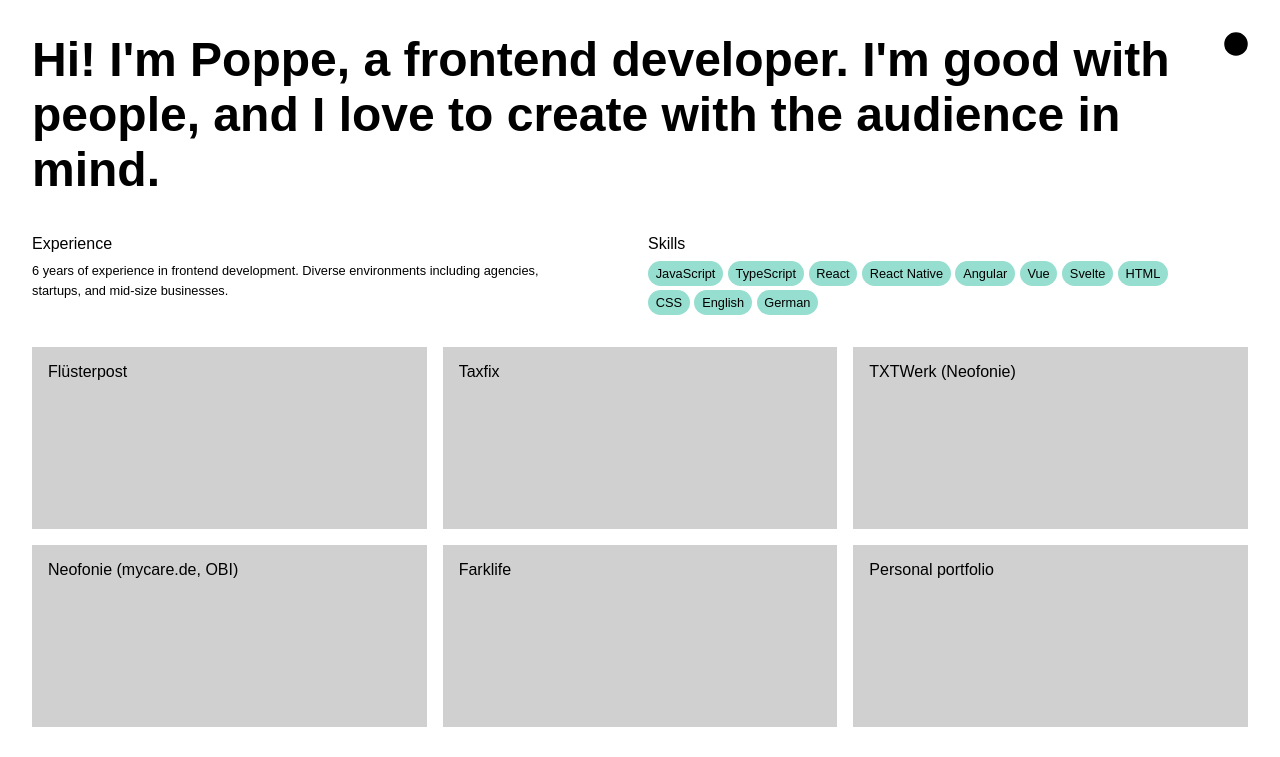
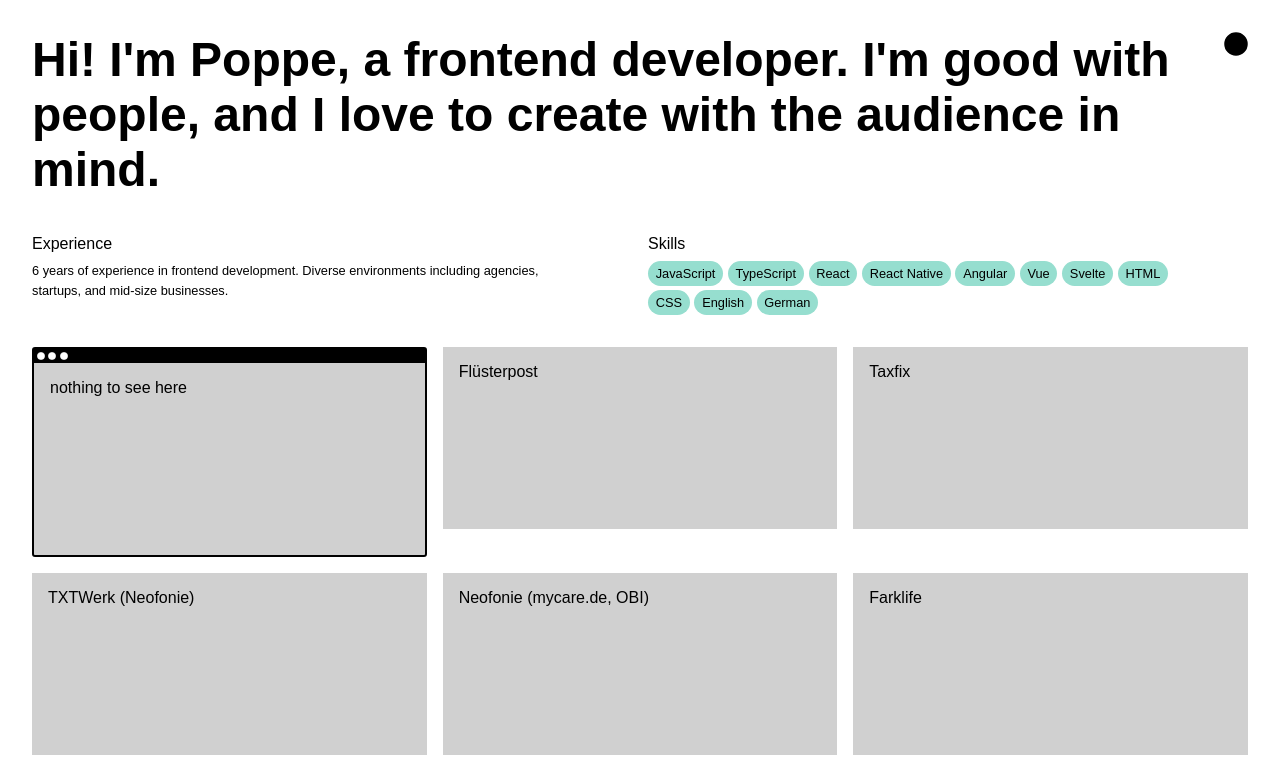
Before and after one commit to djpo/poppe-club, a SvelteKit app: page / in a window 1280 px wide. Shown: the top 757 px of the page. Built offline with nearby package versions, Linux system fonts and the light colour scheme.

Commit message:
create ProjectPreview with basic browser frame

```diff
--- a/src/global.css
+++ b/src/global.css
@@ -8,6 +8,7 @@
 
   --color-white: rgb(255, 255, 255);
   --color-black: rgb(0, 0, 0);
+  --color-gray-translucent: rgba(100, 100, 100, 0.3);
   --color-lightblack: rgb(43, 43, 43);
   --color-lightpink-1: rgb(253, 188, 227);
   --color-teal: rgb(52, 204, 205);
--- /dev/null
+++ b/src/lib/ProjectPreview.svelte
@@ -0,0 +1,46 @@
+<div class="border">
+  <div class="topbar">
+    {#each Array(3)}
+      <div class="fake-button">
+        <svg class="icon" viewBox="0 0 100 100">
+          <circle
+            stroke-width="8"
+            stroke="currentColor"
+            fill="currentColor"
+            cx="50"
+            cy="50"
+            r="45"
+          />
+        </svg>
+      </div>
+    {/each}
+  </div>
+  <div class="content">nothing to see here</div>
+</div>
+
+<style>
+  .border {
+    border: 2px solid var(--color-black);
+    border-radius: 3px;
+  }
+  .topbar {
+    background: var(--color-black);
+    display: flex;
+    gap: 0.2em;
+    padding: 0.2em;
+    color: var(--color-white);
+  }
+  .fake-button {
+    display: flex;
+  }
+  svg.icon {
+    width: 0.5em;
+    height: 0.5em;
+  }
+  .content {
+    min-width: 10em;
+    min-height: 10em;
+    background: var(--color-gray-translucent);
+    padding: 1em;
+  }
+</style>
--- a/src/routes/+page.svelte
+++ b/src/routes/+page.svelte
@@ -1,6 +1,7 @@
 <script>
   import Nav from "$lib/Nav.svelte";
   import BubbleList from "$lib/BubbleList.svelte";
+  import ProjectPreview from "$lib/ProjectPreview.svelte";
   import { homeContent } from "./content.ts";
   import { projects } from "./projects-content.ts";
 </script>
@@ -27,6 +28,8 @@
   </div>
 
   <div class="projects">
+    <ProjectPreview />
+
     {#each projects as project (project)}
       <a class="btn" href="/projects/{project.slug}">
         <div class="project-thumbnail">
@@ -128,7 +131,7 @@
     min-height: 150px;
     min-width: 100px;
     max-width: 100%;
-    background-color: rgba(100, 100, 100, 0.3);
+    background: var(--color-gray-translucent);
     padding: 1em;
   }
 </style>
```
